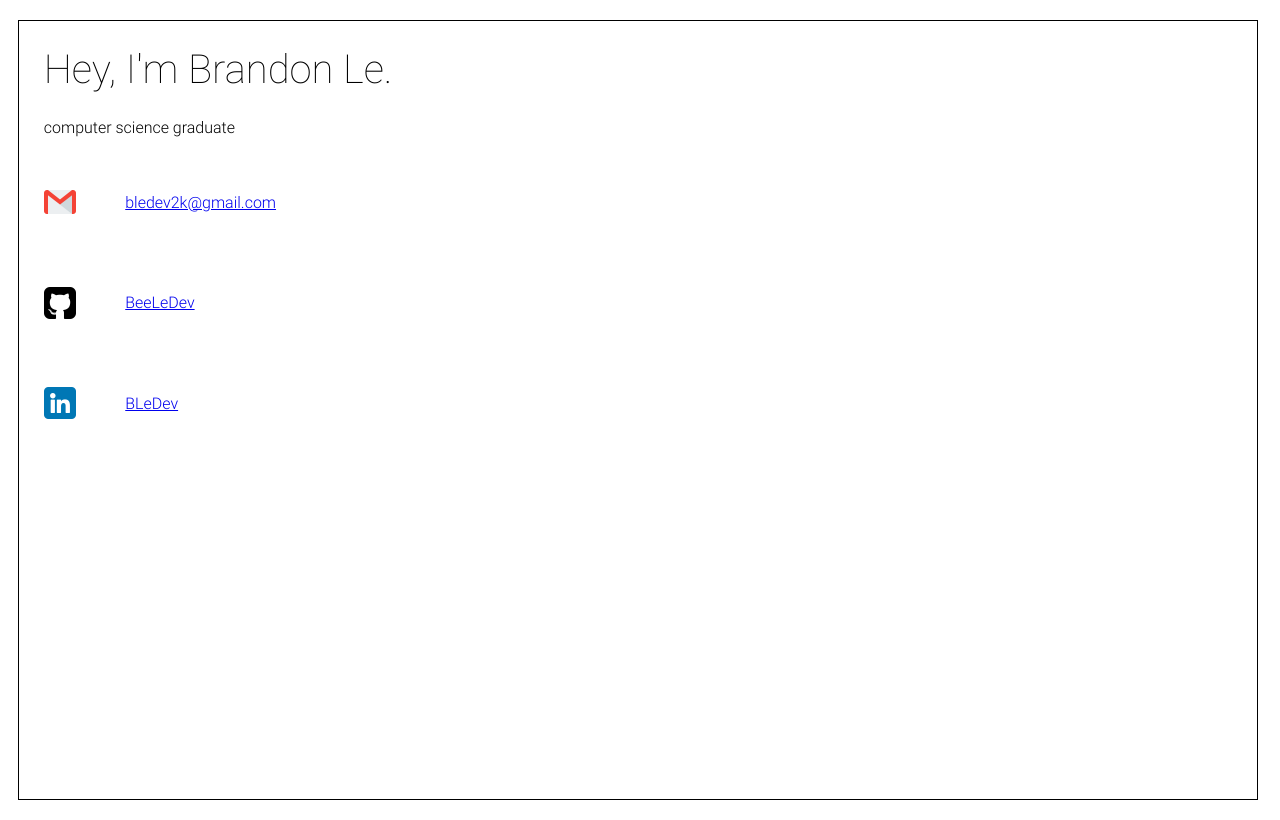
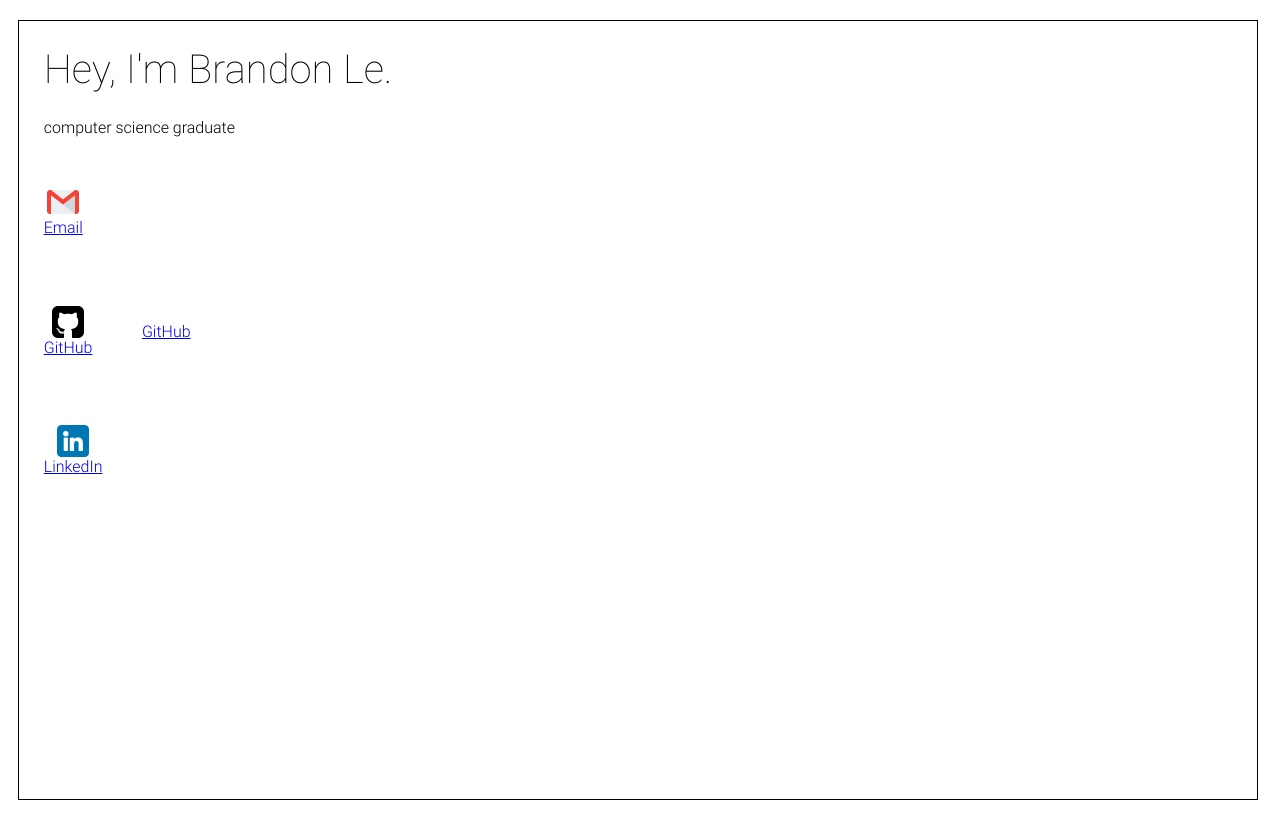
Before and after one commit to BeeLeDev/Website, a plain HTML site: page index.html in a window 1280 px wide. Drawn offline with Linux system fonts and the light colour scheme.

Commit message:
style: connect logo and links for contacts together

```diff
--- a/index.html
+++ b/index.html
@@ -4,7 +4,7 @@
   <head>
     <meta charset="utf-8" />
     <meta name="viewport" content="width=device-width" />
-    <title>BLeDev's Website</title>
+    <title>BLeDev</title>
     <link rel="stylesheet" href="styles/styling.css">
   </head>
 
@@ -22,26 +22,27 @@
       <div class="contact">
         <a href="mailto:bledev2k@gmail.com">
           <img src="images/gmail.png" alt="Gmail Logo" style="height: 2em;">
+          Email
         </a>
-        <a href="mailto:bledev2k@gmail.com">bledev2k@gmail.com</a>
       </div>
 
       <br>
 
       <div class="contact">
-        <a href="https://github.com/BeeLeDev">
-          <img src="images/github-sign.png" alt="Gmail Logo" style="height: 2em;">
+        <a href="https://github.com/BeeLeDev" target="_blank">
+          <img src="images/github-sign.png" alt="GitHub Logo" style="height: 2em;">
+          GitHub
         </a>
-        <a href="https://github.com/BeeLeDev" target="_blank">BeeLeDev</a>
+        <a href="https://github.com/BeeLeDev" target="_blank">GitHub</a>
       </div>
 
       <br>
 
       <div class="contact">
-        <a href="https://www.linkedin.com/in/bledev/">
-          <img src="images/linkedin.png" alt="Gmail Logo" style="height: 2em;">
+        <a href="https://www.linkedin.com/in/bledev/" target="_blank">
+          <img src="images/linkedin.png" alt="LinkedIn Logo" style="height: 2em;">
+          LinkedIn
         </a>
-        <a href="https://www.linkedin.com/in/bledev/" target="_blank">BLeDev</a>
       </div>
 
       <!-- Can't get the margin working for bottom of <a>'s so I just added a <p> to add some space :/ -->
```
